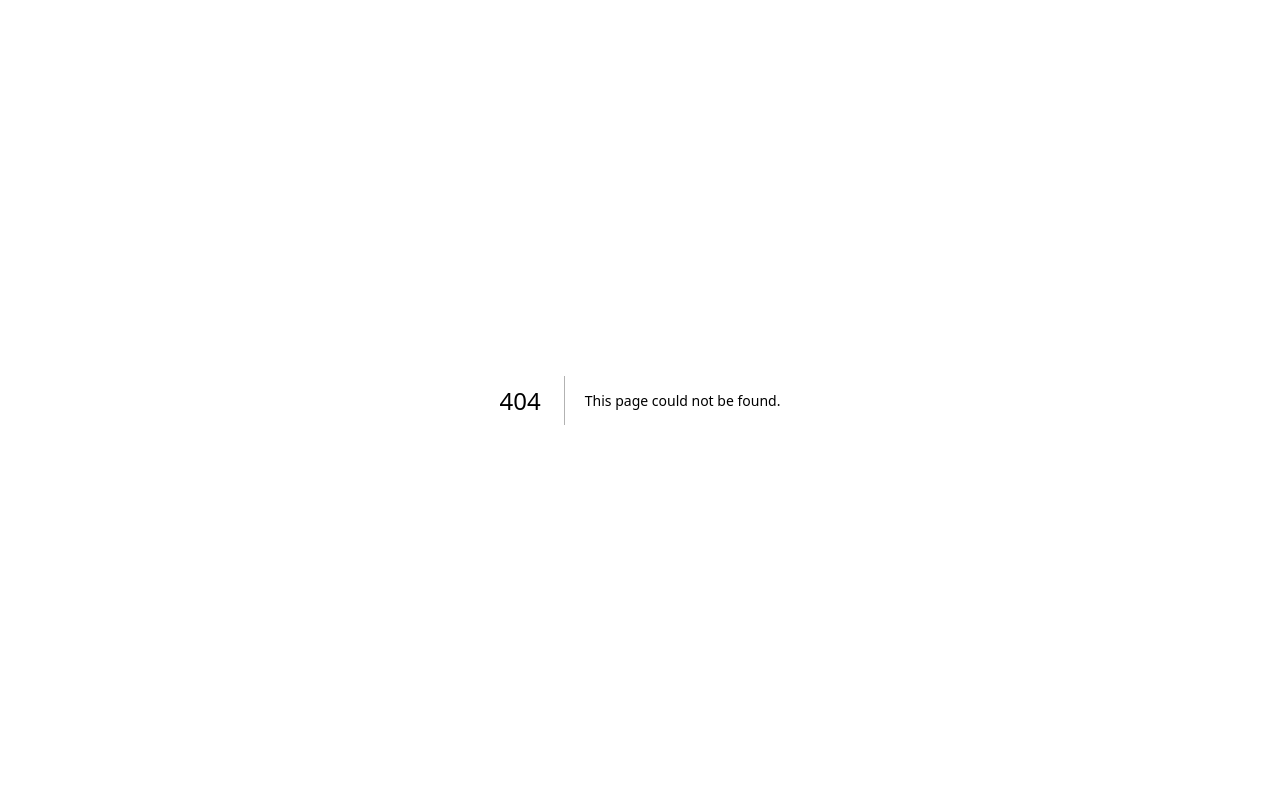
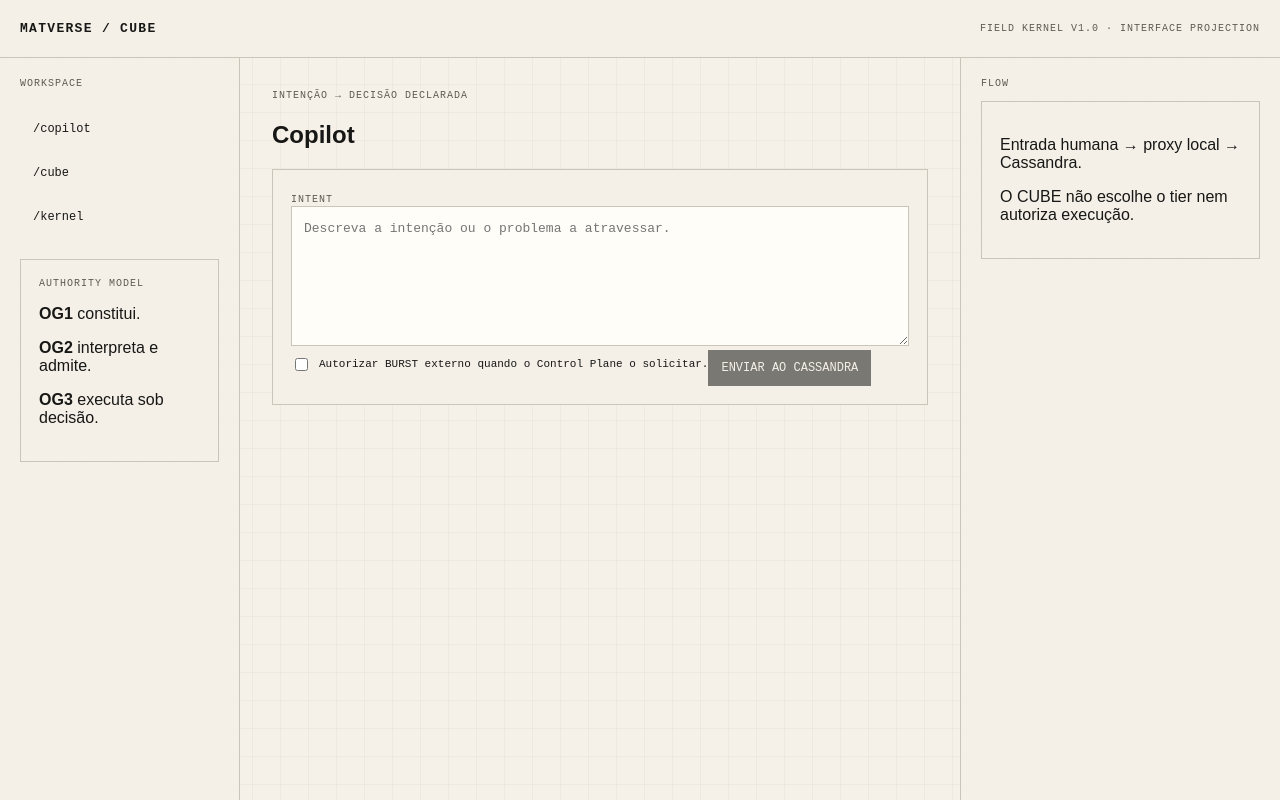
Before and after one commit to matverse-acoa/CUBE, a Next.js app: page /copilot in a window 1280 px wide. Before the commit this address had no page. Built offline with nearby package versions, Linux system fonts and the light colour scheme.

Commit message:
feat(copilot): add copilot workspace route

```diff
--- /dev/null
+++ b/app/copilot/page.tsx
@@ -0,0 +1,22 @@
+import { CopilotForm } from "./copilot-form";
+import { WorkspaceChrome } from "@/components/workspace-chrome";
+
+export default function CopilotPage() {
+  return (
+    <WorkspaceChrome
+      title="Copilot"
+      subtitle="intenção → decisão declarada"
+      inspector={
+        <>
+          <div className="eyebrow">Flow</div>
+          <div className="panel" style={{ marginTop: 12 }}>
+            <p>Entrada humana → proxy local → Cassandra.</p>
+            <p>O CUBE não escolhe o tier nem autoriza execução.</p>
+          </div>
+        </>
+      }
+    >
+      <CopilotForm />
+    </WorkspaceChrome>
+  );
+}
```
